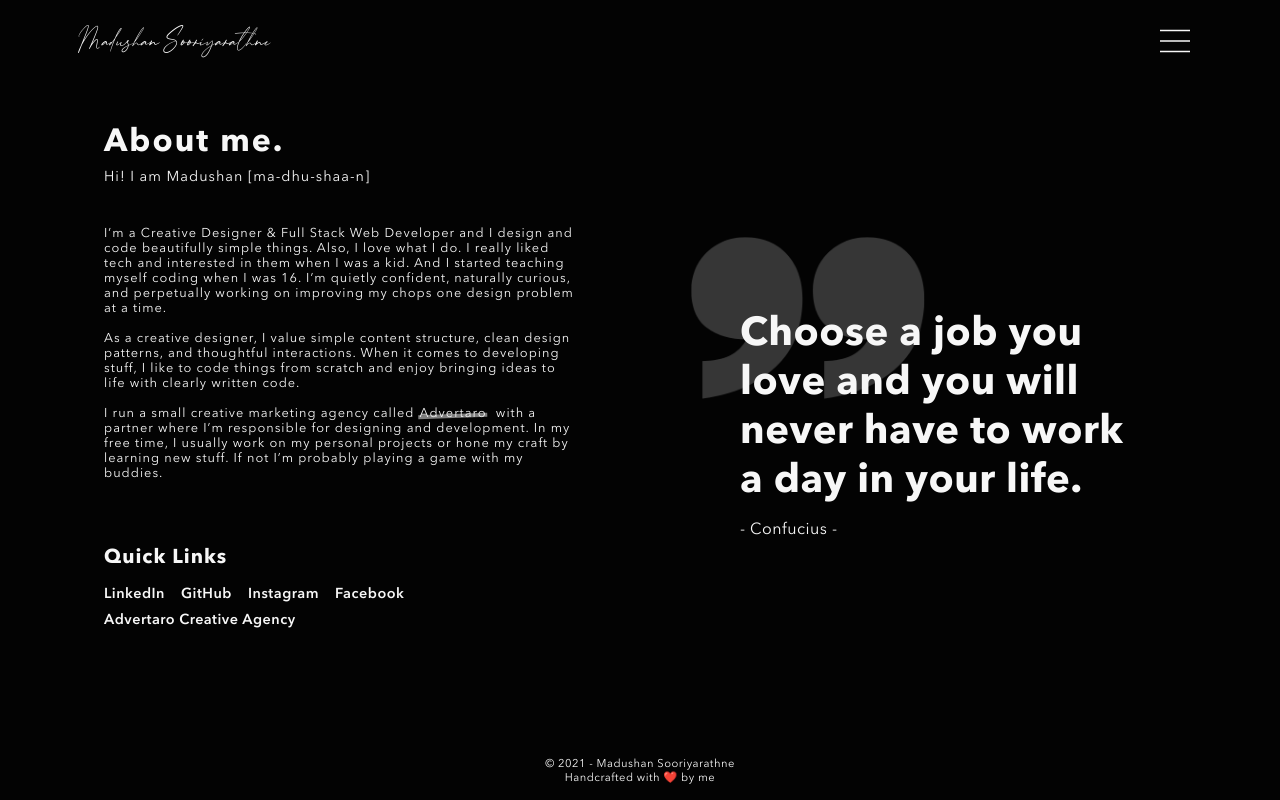
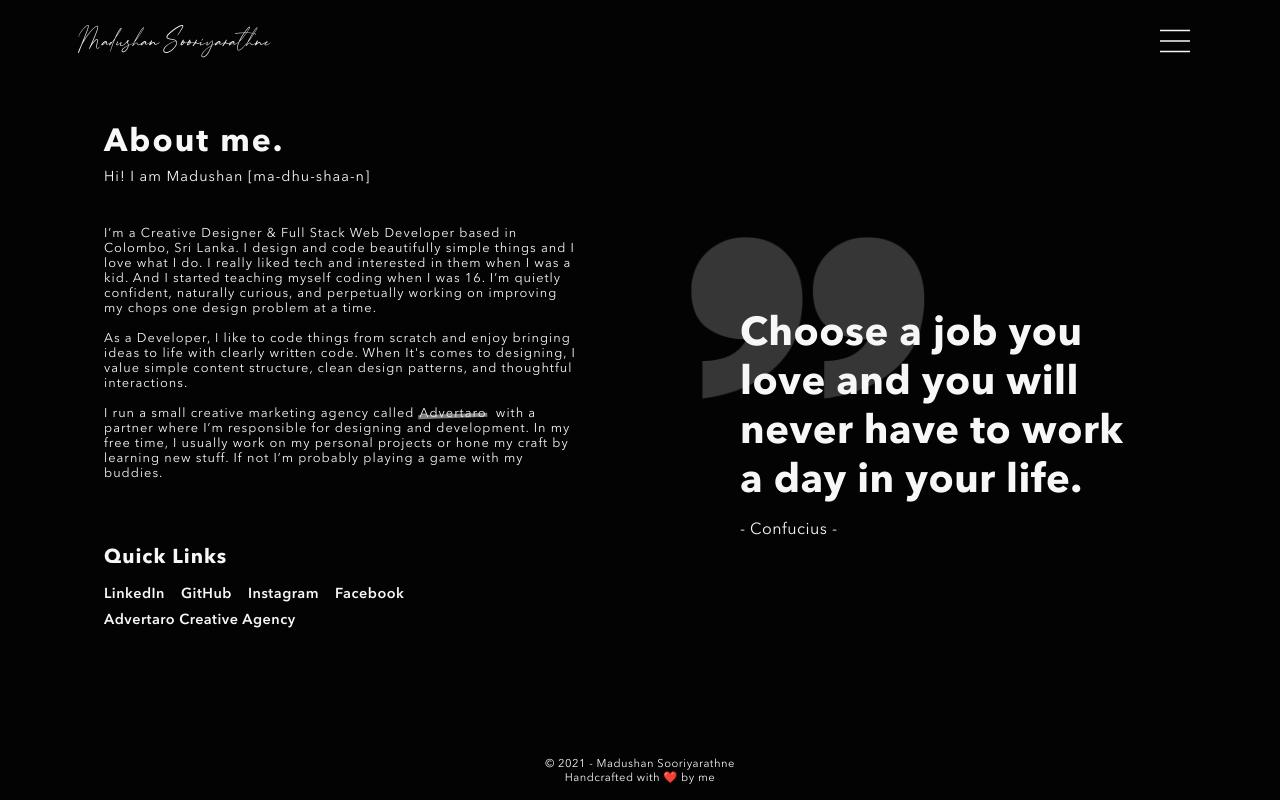
Before and after one commit to madushan-sooriyarathne/madushan-portfolio, a Next.js app: page /about in a window 1280 px wide. Built offline with nearby package versions, Linux system fonts and the light colour scheme.

Commit message:
changed the about description

```diff
--- a/components/layout/about/AboutSection.js
+++ b/components/layout/about/AboutSection.js
@@ -28,17 +28,18 @@ const AboutSection = () => {
           <HeadingSub>Hi! I am Madushan [ma-dhu-shaa-n]</HeadingSub>
         </TitleGroup>
         <Description>
-          I’m a Creative Designer & Full Stack Web Developer and I design and
-          code beautifully simple things. Also, I love what I do. I really liked
-          tech and interested in them when I was a kid. And I started teaching
-          myself coding when I was 16. I’m quietly confident, naturally curious,
-          and perpetually working on improving my chops one design problem at a
-          time.
+          I’m a Creative Designer & Full Stack Web Developer based in Colombo,
+          Sri Lanka. I design and code beautifully simple things and I love what
+          I do. I really liked tech and interested in them when I was a kid. And
+          I started teaching myself coding when I was 16. I’m quietly confident,
+          naturally curious, and perpetually working on improving my chops one
+          design problem at a time.
           <br />
-          <br /> As a creative designer, I value simple content structure, clean
-          design patterns, and thoughtful interactions. When it comes to
-          developing stuff, I like to code things from scratch and enjoy
-          bringing ideas to life with clearly written code.
+          <br />
+          As a Developer, I like to code things from scratch and enjoy bringing
+          ideas to life with clearly written code. When It's comes to designing,
+          I value simple content structure, clean design patterns, and
+          thoughtful interactions.
           <br />
           <br /> I run a small creative marketing agency called
           <StyledLink link="https://advertaro.lk/" text="Advertaro" /> with a
```
